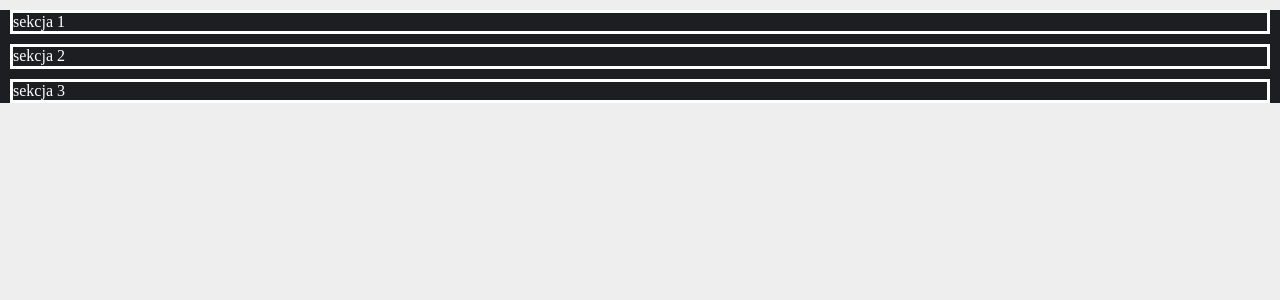
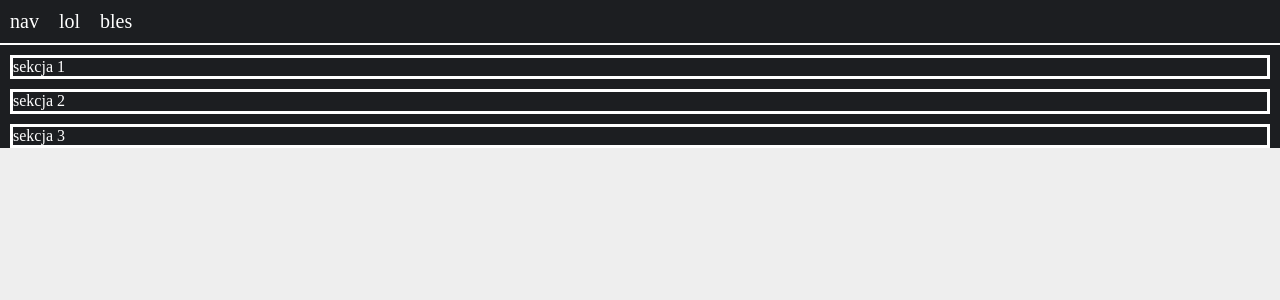
Before and after one commit to sebastianpalarczyk/social-media, a React (Create React App) app: page / in a window 1280 px wide. Shown: the top 300 px of the page. Built offline with nearby package versions, Linux system fonts and the light colour scheme.

Commit message:
added component navigation

```diff
--- /dev/null
+++ b/src/common/Navigation/index.js
@@ -0,0 +1,22 @@
+import React from "react";
+import {List, Item} from "./styled";
+
+const Navigation = () => {
+    return (
+      <nav>
+          <List>
+              <Item>
+                nav
+              </Item>
+              <Item>
+               lol
+              </Item>
+              <Item>
+              bles
+              </Item>
+          </List>
+      </nav>
+    )
+}
+
+export default Navigation;
--- /dev/null
+++ b/src/common/Navigation/styled.js
@@ -0,0 +1,17 @@
+import styled from "styled-components";
+
+
+export const List = styled.ul`
+    display: flex;
+    justify-content: flex-start;
+    margin: 0;
+    padding: 0;
+    flex-wrap: wrap;
+    border-bottom: solid white 2px;
+    list-style: none;
+`;
+
+export const Item = styled.li`
+    margin: 10px;
+    font-size: 20px;
+`;
--- a/src/features/HomePage/index.js
+++ b/src/features/HomePage/index.js
@@ -1,10 +1,12 @@
 import React from "react";
 import Container from "../../common/Container";
 import { Section } from "../../common/Section/styled";
+import Naviation from "../../common/Navigation";
 
 const HomePage = () => {
     return (
         <Container>
+         <Naviation/>
          <Section>
            sekcja 1
          </Section>
```
Also changed, not shown: 1 other file (tests, documents, lock files or other folders).
